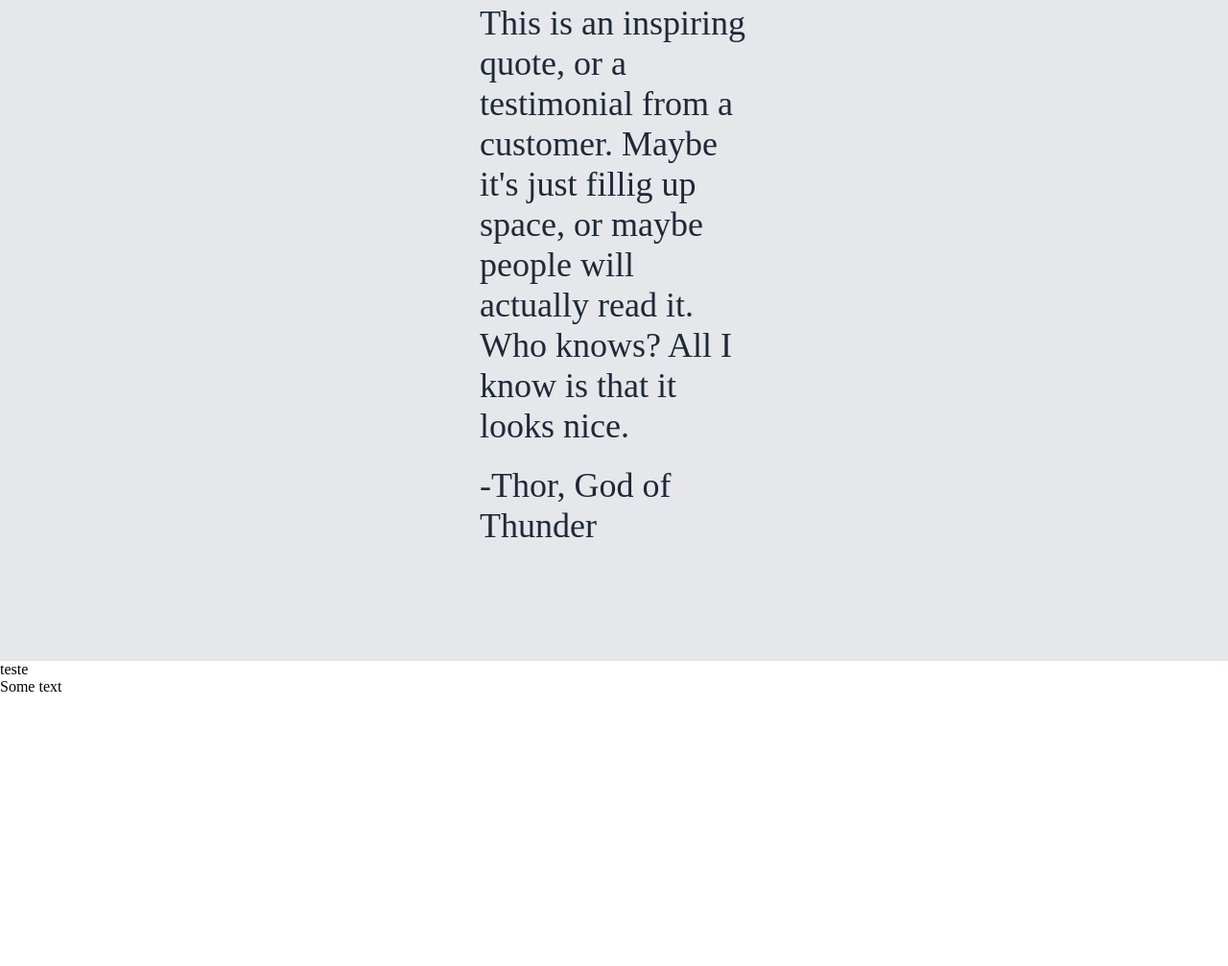
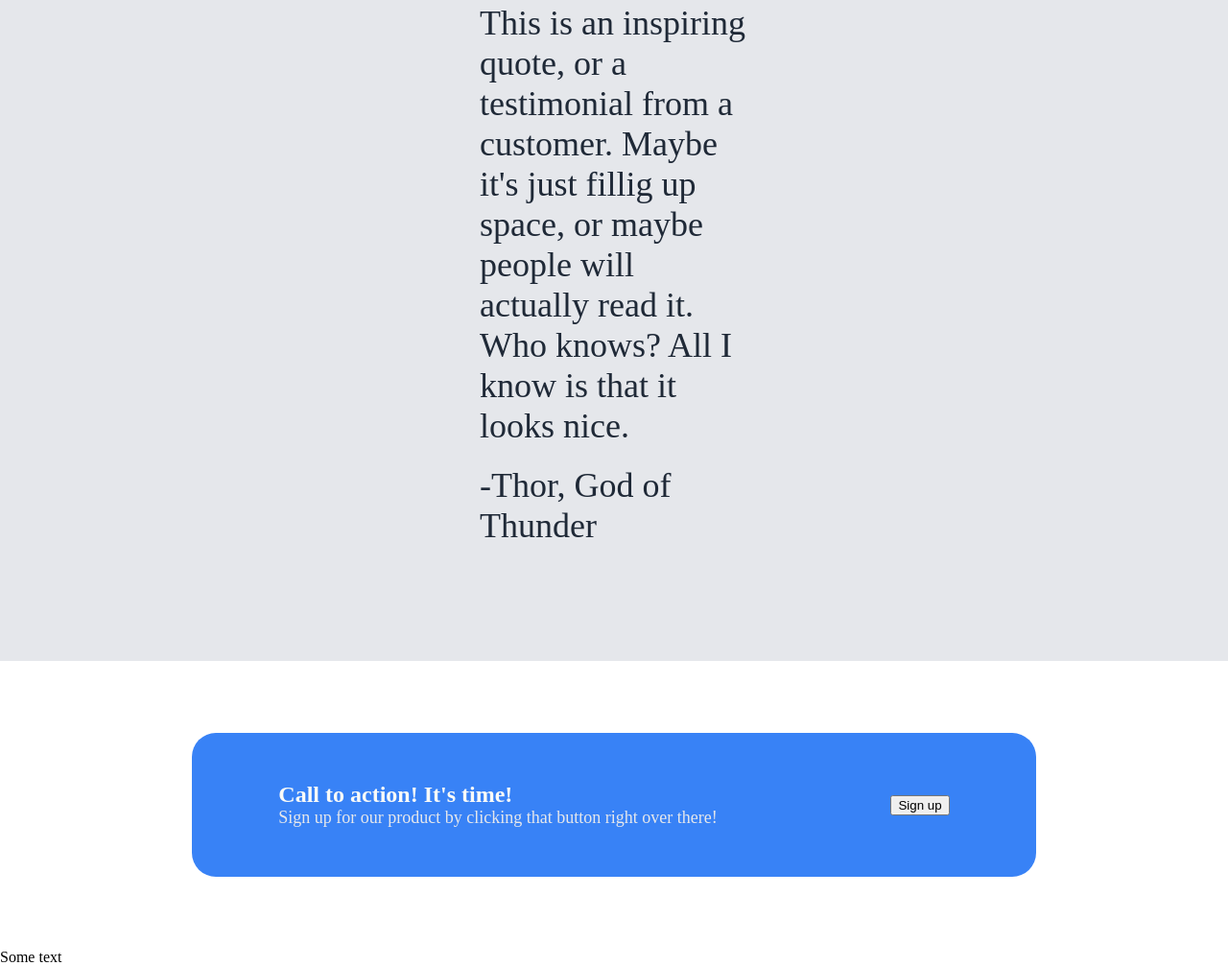
Before and after one commit to MarcoHenryz/LandingPage, a plain HTML site: page index.html in a window 1280 px wide. Shown: the part 1174-2181 px from the top of the page at 96% size. Before the commit the page ends 1899 px from the top, so only its background shows below. Drawn offline with Linux system fonts and the light colour scheme.

Commit message:
add: section 4

```diff
--- a/index.html
+++ b/index.html
@@ -68,7 +68,19 @@
       <div class="subtext-sec3">-Thor, God of Thunder</div>
       <div></div>
     </div>
-    <div class="sec4">teste</div>
+    <div class="sec4">
+      <div class="container-sec4">
+        <div>
+          <div class="text-sec4">Call to action! It's time!</div>
+          <div class="subtext-sec4">
+            Sign up for our product by clicking that button right over there!
+          </div>
+        </div>
+        <div>
+          <button>Sign up</button>
+        </div>
+      </div>
+    </div>
   </div>
   <div class="footer">Some text</div>
 </body>
--- a/styles.css
+++ b/styles.css
@@ -5,7 +5,6 @@ body {
     justify-content: space-between;
     min-height: 100vh;
     margin: 0;
-    font-family: 'Times New Roman', Times, serif
 
 }
 
@@ -167,5 +166,34 @@ button {
 
 .sec4 {
 
+    display: flex;
+    justify-content: center;
+    align-items: center;
+    padding: 75px 200px;
     flex: 1;
 }
+.container-sec4 {
+
+    background-color: #3882F6;
+    height: 150px;
+    width: 1000px;
+    border-radius: 25px;
+
+    display: flex;
+    justify-content: space-around;
+    align-items: center;
+
+}
+
+.text-sec4 {
+
+    color:#f9faf8;
+    font-size: 24px;
+    font-weight: 900;
+}
+
+.subtext-sec4 {
+
+    color:#e5e7eb;
+    font-size: 18px;
+}
```
